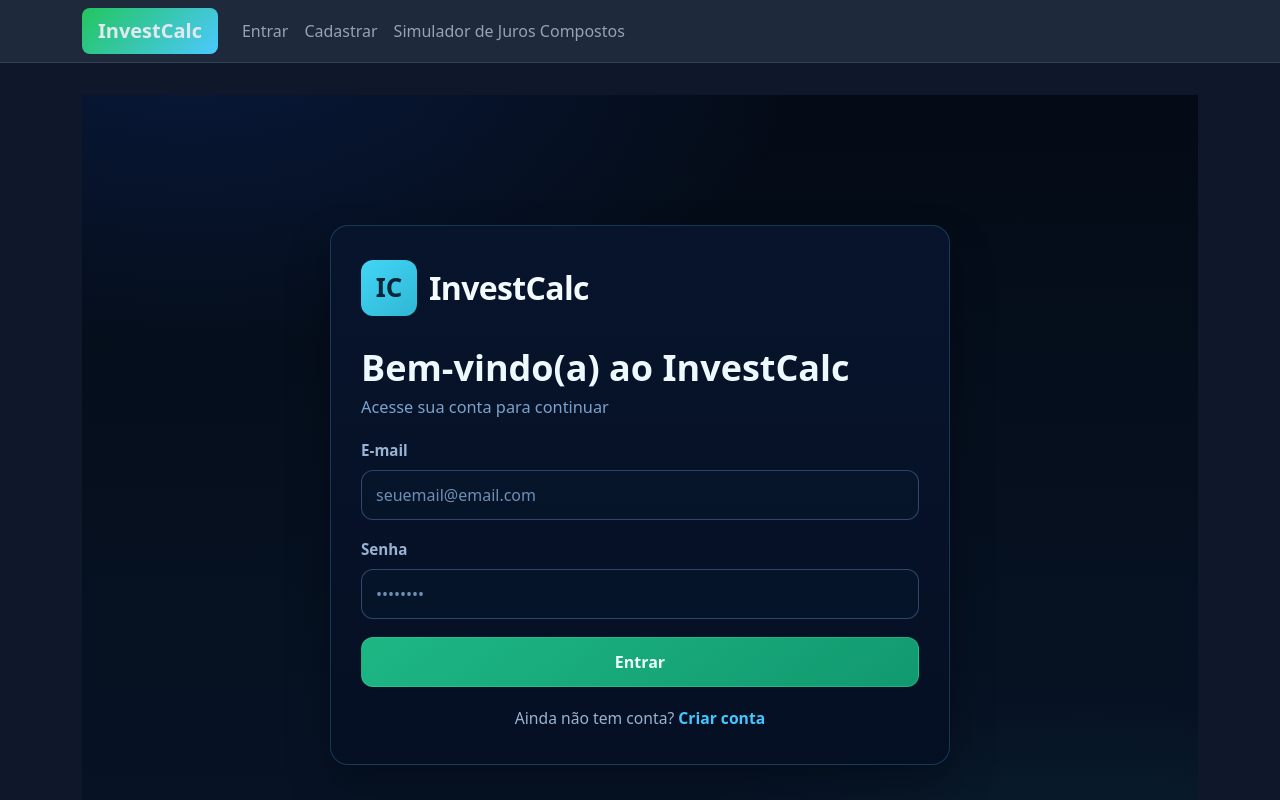
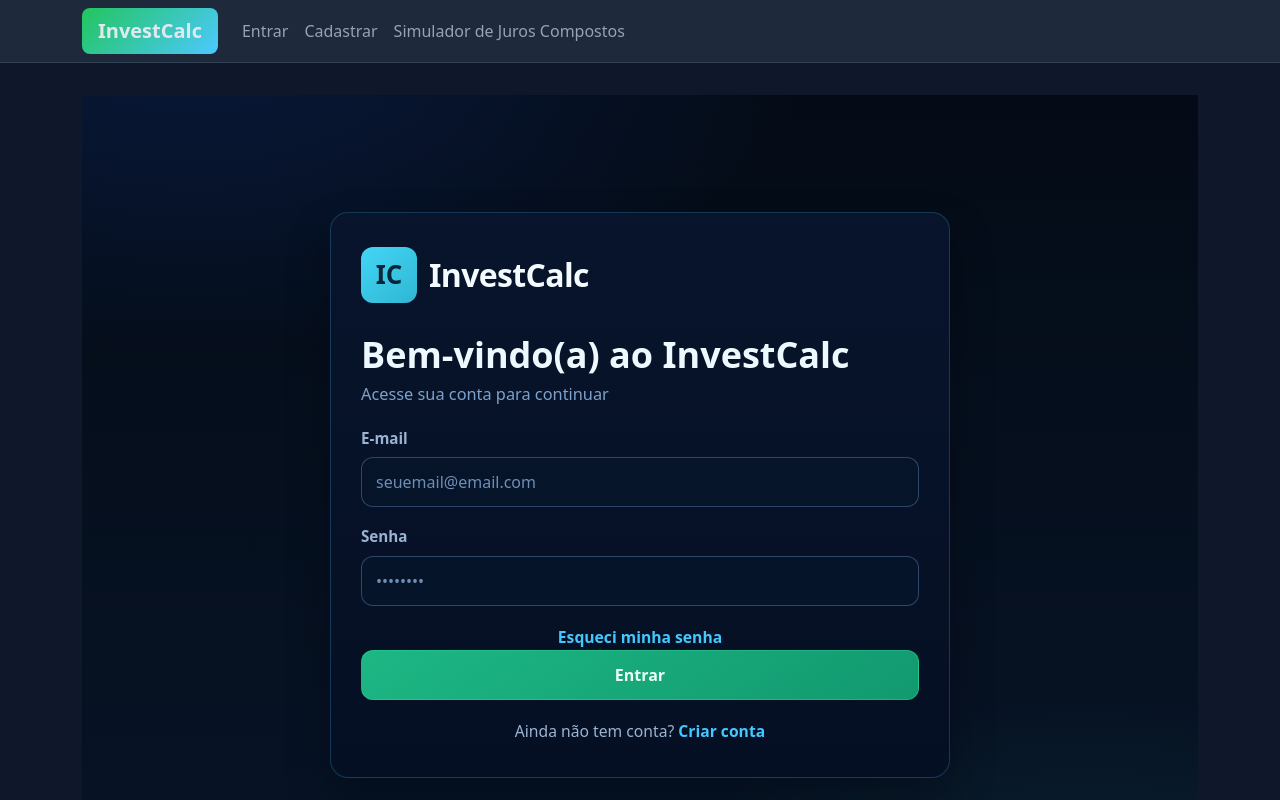
Before and after one commit to Neto-Pereira25/invest_calc_frontend, a React (Vite) app: page / in a window 1280 px wide. Shown: the top 800 px of the page. Built offline with nearby package versions, Linux system fonts and the light colour scheme; no server answers.

Commit message:
feat: add link to reset password on LoginPage

```diff
--- a/src/pages/LoginPage.tsx
+++ b/src/pages/LoginPage.tsx
@@ -93,6 +93,10 @@ export default function LoginPage() {
                         />
                     </div>
 
+                    <div className={s.alt}>
+                        <Link to='/forgot-password'>Esqueci minha senha</Link>
+                    </div>
+
                     <button data-testid="login-submit" className={s.btn} type='submit'>
                         Entrar
                     </button>
```
